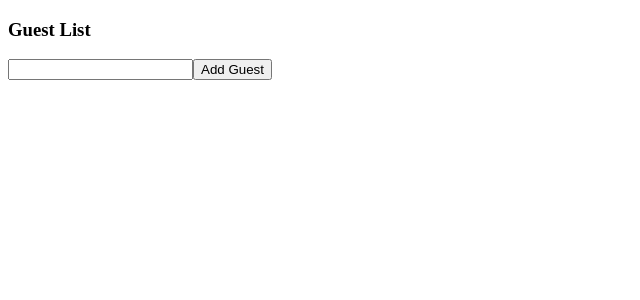
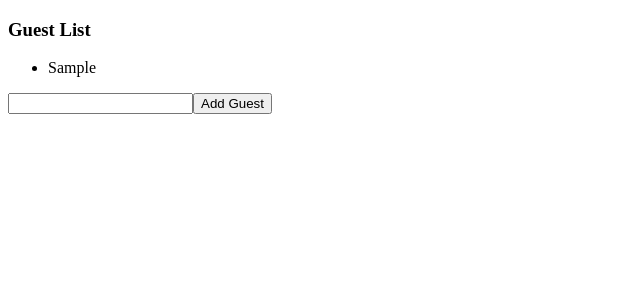
Before and after one commit to FrancisChung/udemy-react-typescript-portfolio, a React (Create React App) app: page / in a window 1280 px wide. Both pictures are taken after typing "Sample" into the empty fields and a click on the button "Add Guest". Shown: the top 300 px of the page, without its empty margins (0-640 px from the left). Built offline with nearby package versions, Linux system fonts and the light colour scheme.

Commit message:
Map an li element to guests react state

```diff
--- a/src/state/GuestList.tsx
+++ b/src/state/GuestList.tsx
@@ -12,6 +12,10 @@ const GuestList: React.FC = () => {
     return (
         <div>
             <h3>Guest List</h3>
+            <ul>
+                {guests.map(guest =>
+                    (<li key={guest}>{guest}</li>))}
+            </ul>
             <input value={name} onChange={(e) => setName(e.target.value)}/>
             <button onClick={onClick}>Add Guest</button>
         </div>
```
